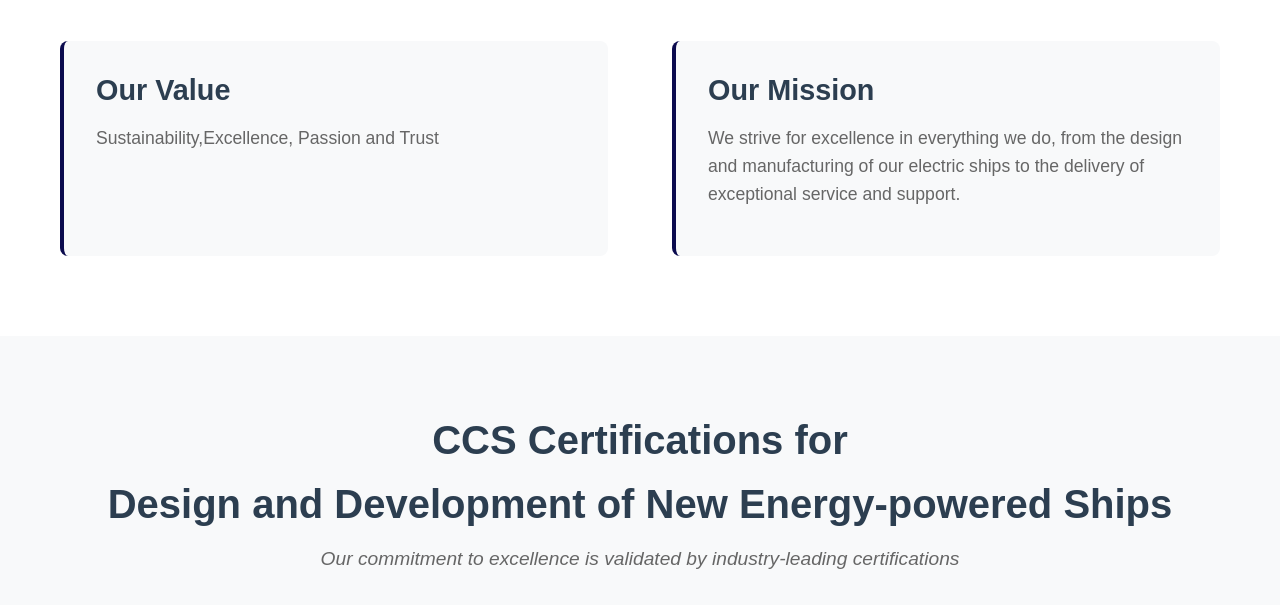
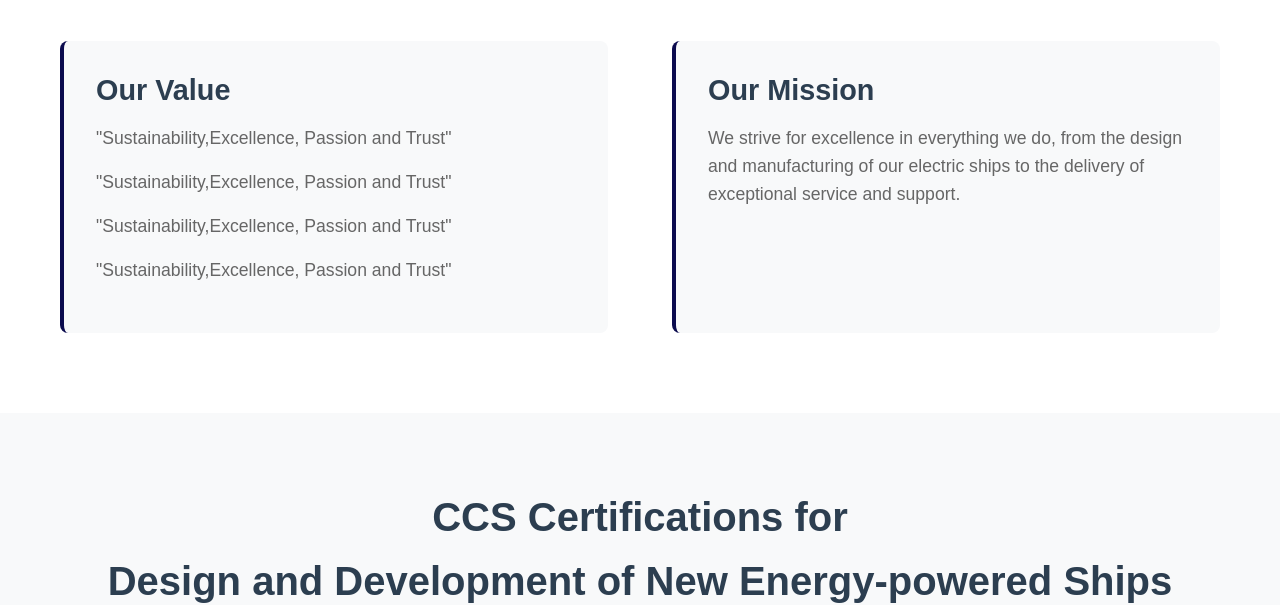
Before and after one commit to wushuyang01-source/GEES, a website: page page/ourcompany.html in a window 1280 px wide. Shown: the part 1400-2005 px from the top of the page. Drawn offline with Linux system fonts and the light colour scheme; files whose address does not match are found by name.

Commit message:
Add files via upload

```diff
--- a/page/ourcompany.html
+++ b/page/ourcompany.html
@@ -49,7 +49,10 @@
                     </div>
                     <div class="vision">
                         <h3 data-translate="ourValue">Our Value</h3>
-                        <p data-translate="valueDescription">"Sustainability,Excellence, Passion and Trust"</p>
+                        <p data-translate="valueDescription1">"Sustainability,Excellence, Passion and Trust"</p>
+                        <p data-translate="valueDescription2">"Sustainability,Excellence, Passion and Trust"</p>
+                        <p data-translate="valueDescription3">"Sustainability,Excellence, Passion and Trust"</p>
+                        <p data-translate="valueDescription4">"Sustainability,Excellence, Passion and Trust"</p>
                     </div>
                     <div class="vision">
                         <h3 data-translate="ourMission">Our Mission</h3>
```
